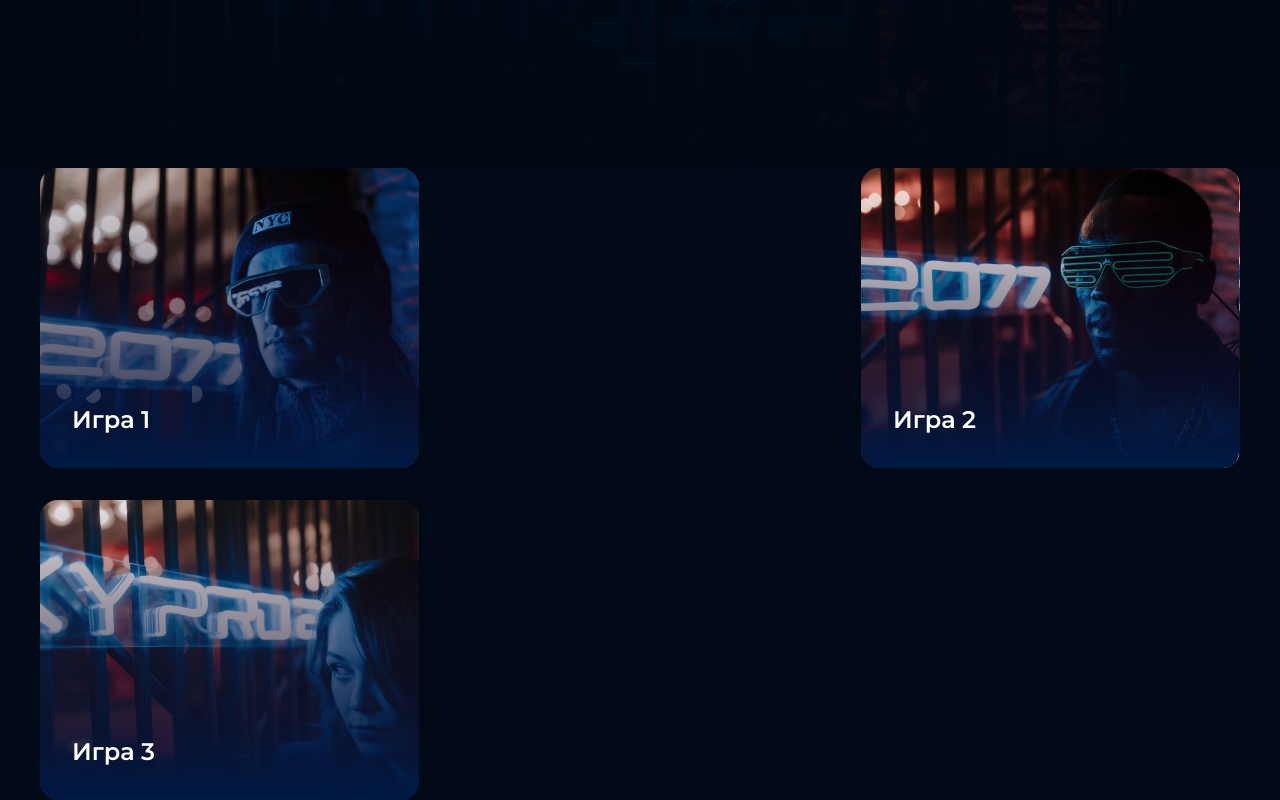
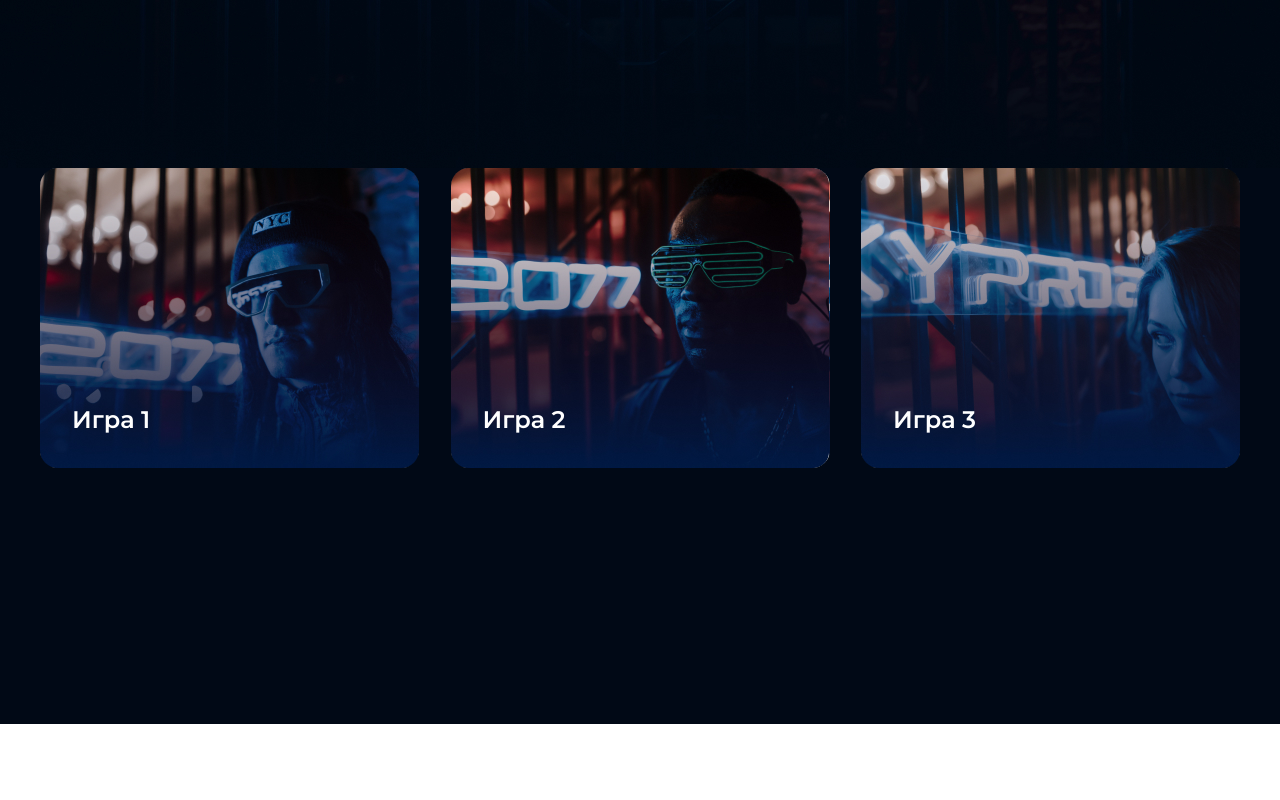
Before and after one commit to Greblips/homeWork1, a plain HTML site: page index.html in a window 1280 px wide. Shown: the part 856-1656 px from the top of the page. After the commit the page ends 1580 px from the top, so only its background shows below. Drawn offline with Linux system fonts and the light colour scheme.

Commit message:
edit padding

```diff
--- a/style.scss
+++ b/style.scss
@@ -68,10 +68,10 @@ body{
     background-size: cover;
 }
 .games__cart{
-    margin: 0 auto;
+    // margin: 0 auto;
     display: flex;
     justify-content: space-between;
-    gap:32px;
+    gap:31px;
     flex-wrap: wrap;
     &_item1{
         background: url(./img/game1.jpg);
```
Also changed, not shown: style.css, 1 other file.
